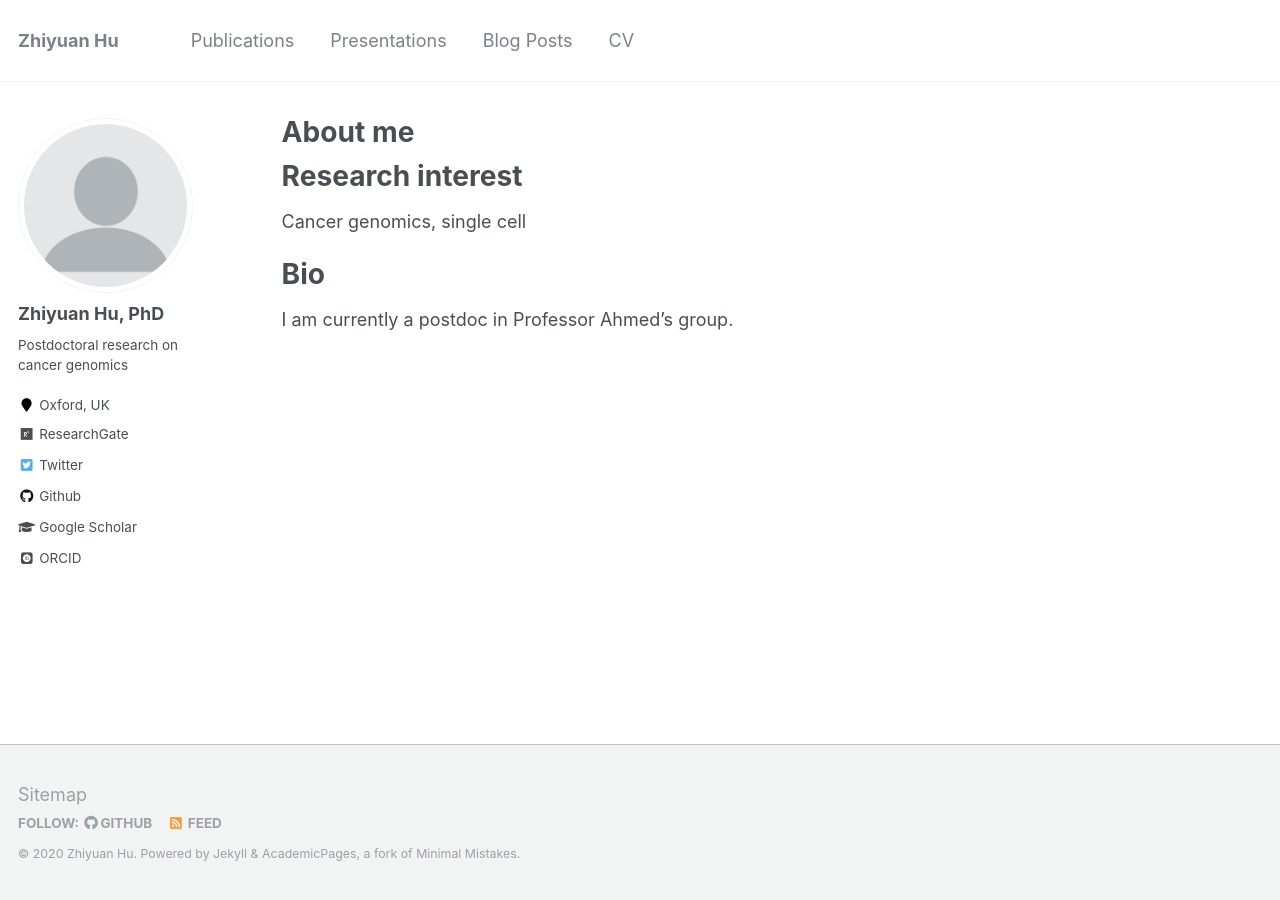
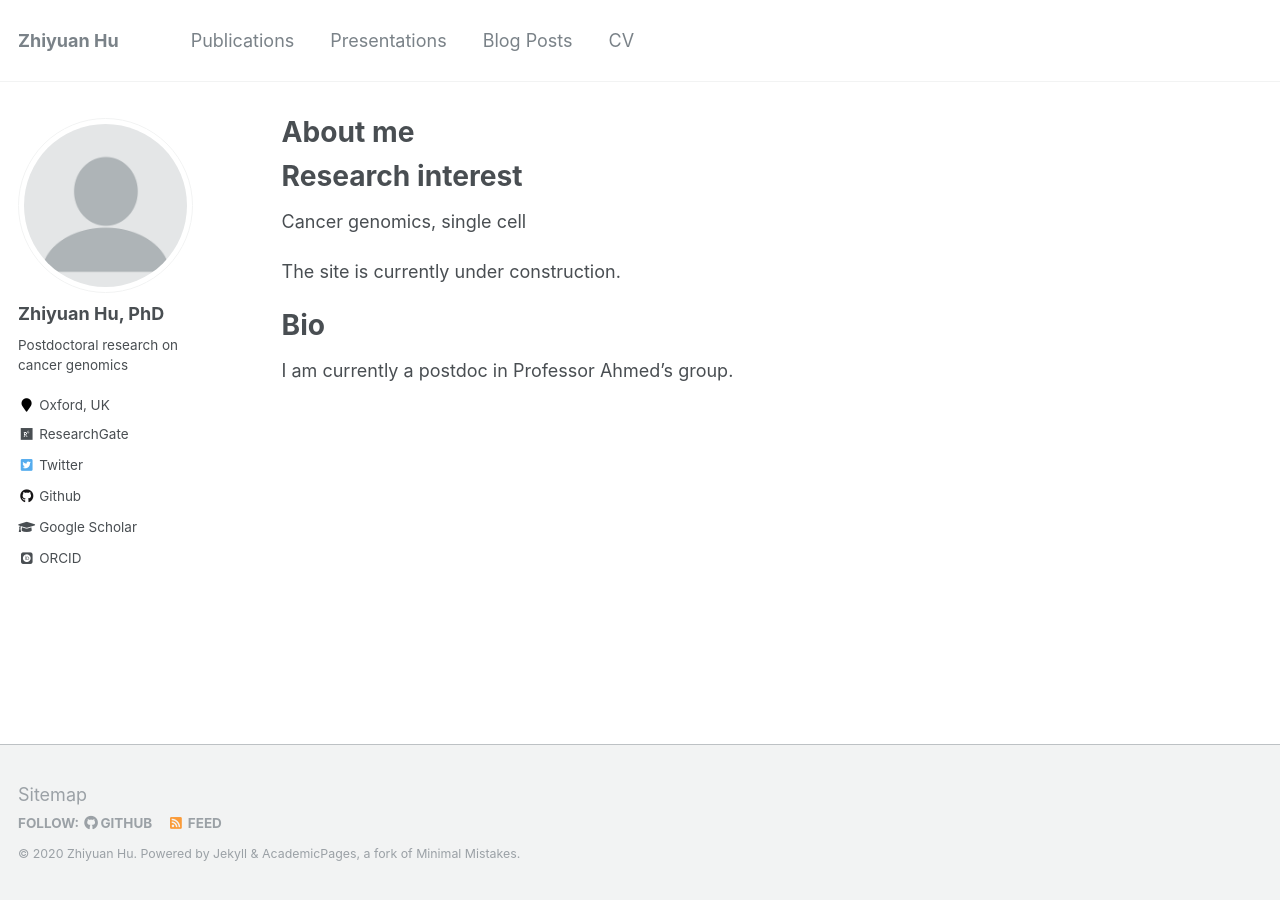
Before and after one commit to ZYBunnyHu/ZYBunnyHu.github.io, a Jekyll site: the page built from _pages/about.md, in a window 1280 px wide. Built offline with Jekyll 4.4.1, drawn with Linux system fonts in a browser that asks for light colours; some web fonts are replaced.

Commit message:
Update about.md

```diff
--- a/_pages/about.md
+++ b/_pages/about.md
@@ -12,6 +12,7 @@ Research interest
 ======
 Cancer genomics, single cell
 
+The site is currently under construction.
 
 Bio
 ======
```
